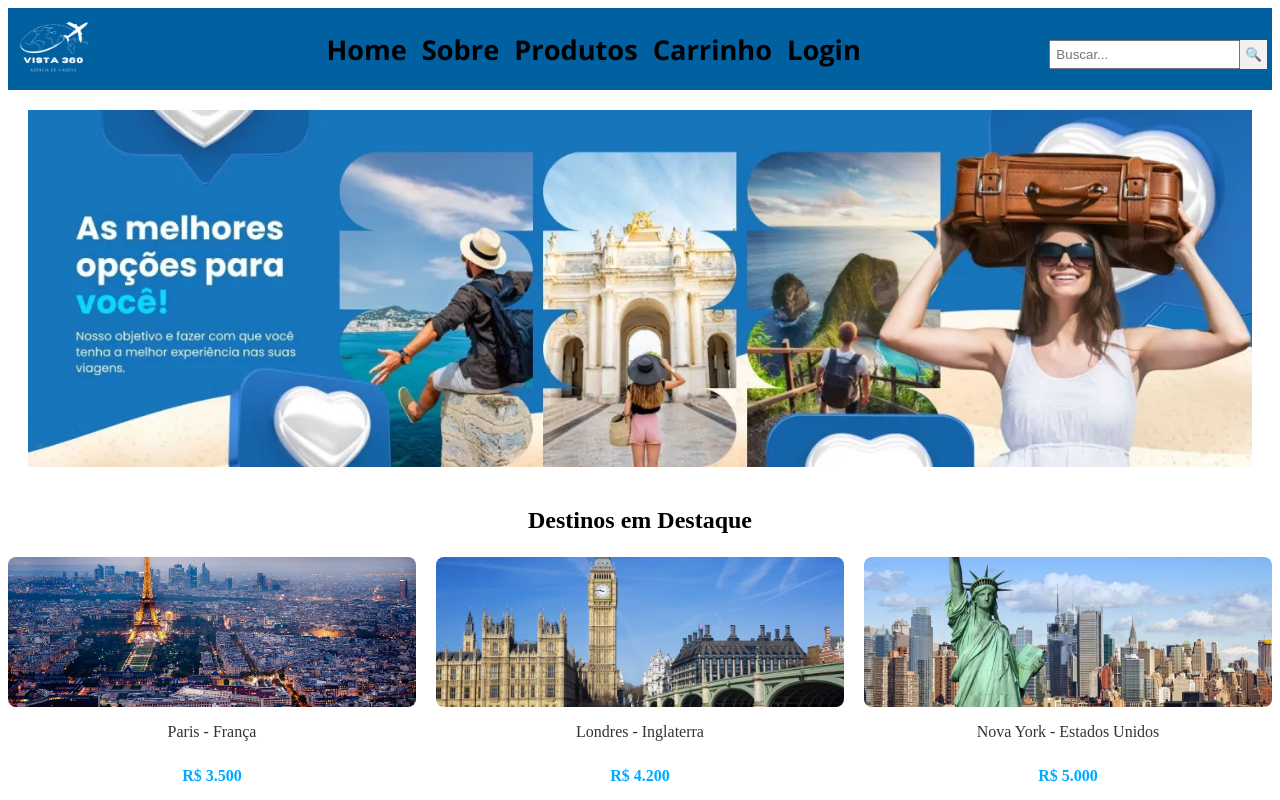
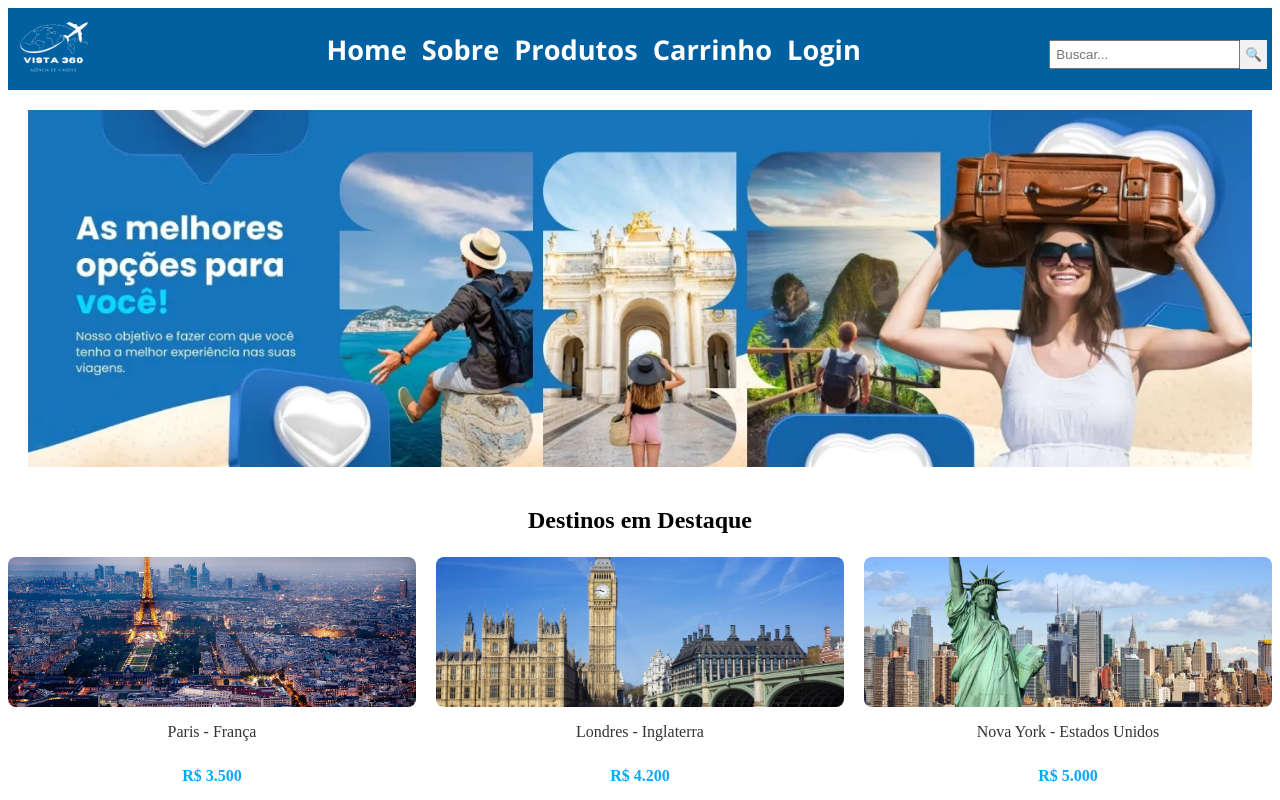
Before and after one commit to HeytorPC/TrabalhoReact, a React (Vite) app in the folder meu-projeto-react/: page / in a window 1280 px wide. Shown: the top 800 px of the page. Built offline with nearby package versions, Linux system fonts and the light colour scheme; a web font is replaced by a local one.

Commit message:
voltando a cor normal

```diff
--- a/meu-projeto-react/src/components/Navbar/Navbar.module.css
+++ b/meu-projeto-react/src/components/Navbar/Navbar.module.css
@@ -12,7 +12,7 @@
   display: flex;
   gap: 15px;
   list-style: none;
-  color:black;
+  color:white;
   font-size: 1.7rem;
   font-family: 'Open Sans', sans-serif;
   font-weight: bold;
```
